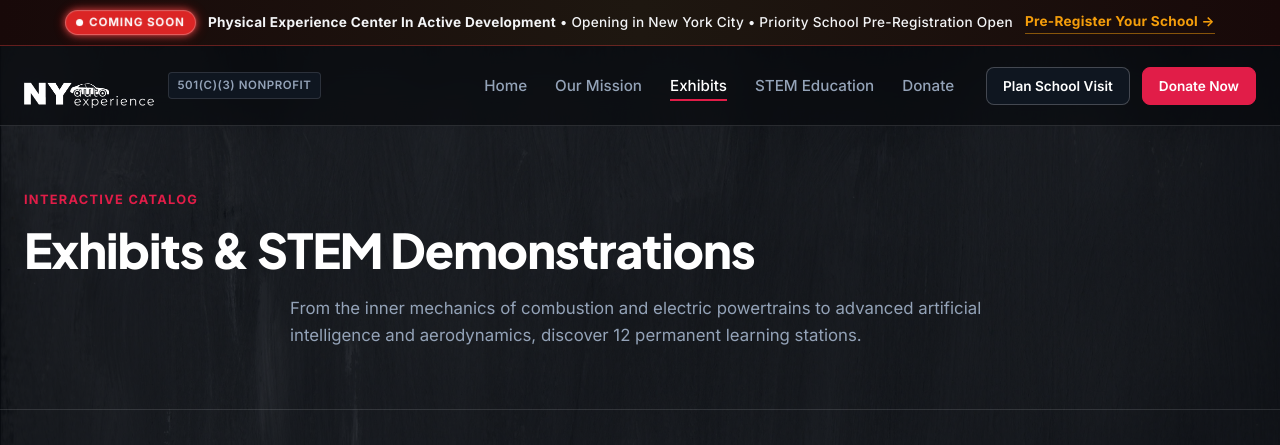
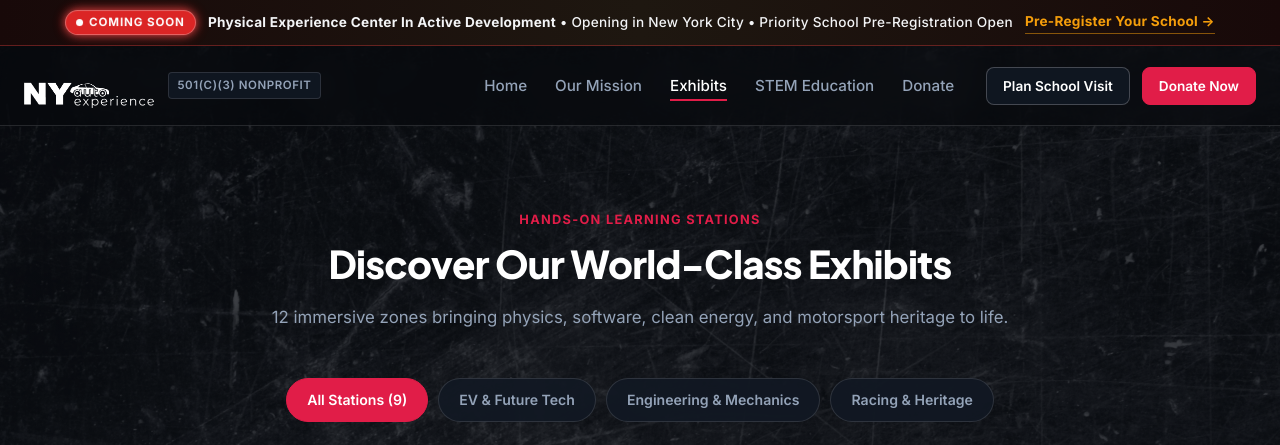
Before and after one commit to itsemranraj-ai/newyorkautoexperience-nextjs, a Next.js app: page /exhibits in a window 1280 px wide. Shown: the top 445 px of the page. Built offline with nearby package versions, Linux system fonts and the light colour scheme.

Commit message:
Remove duplicate header on exhibits page and replace backdrop with seamless texture

```diff
--- a/src/app/exhibits/page.tsx
+++ b/src/app/exhibits/page.tsx
@@ -11,17 +11,6 @@ export const metadata: Metadata = {
 export default function ExhibitsPage() {
   return (
     <>
-      {/* Exhibits Hero Banner */}
-      <section style={{ backgroundColor: 'var(--color-bg-subtle)', borderBottom: '1px solid var(--color-border)', padding: '60px 0' }}>
-        <div className="container text-center">
-          <span className="section-tag">Interactive Catalog</span>
-          <h1 className="section-title" style={{ fontSize: '3rem' }}>Exhibits &amp; STEM Demonstrations</h1>
-          <p className="section-subtitle" style={{ maxWidth: '700px', margin: '0 auto' }}>
-            From the inner mechanics of combustion and electric powertrains to advanced artificial intelligence and aerodynamics, discover 12 permanent learning stations.
-          </p>
-        </div>
-      </section>
-
       {/* Interactive Exhibits Grid */}
       <ExhibitShowcase />
 
```
Also changed, not shown: public/backdrop.webp.
